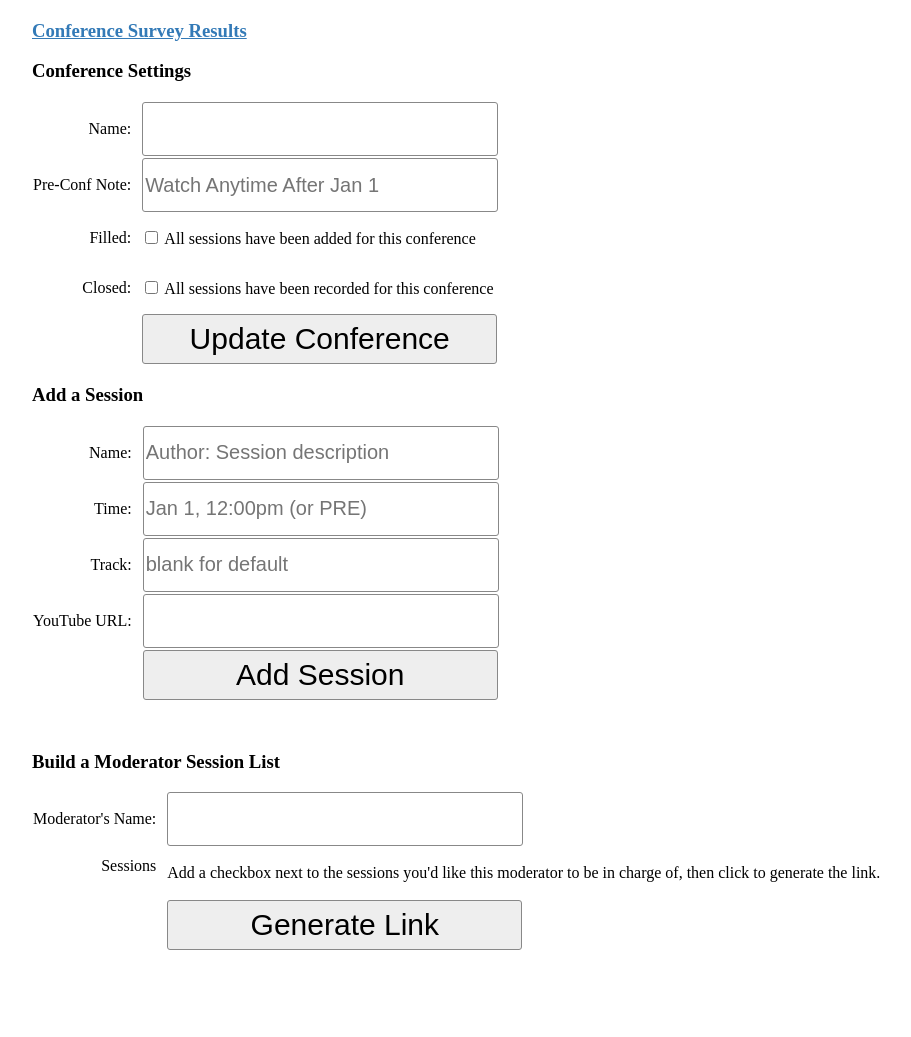
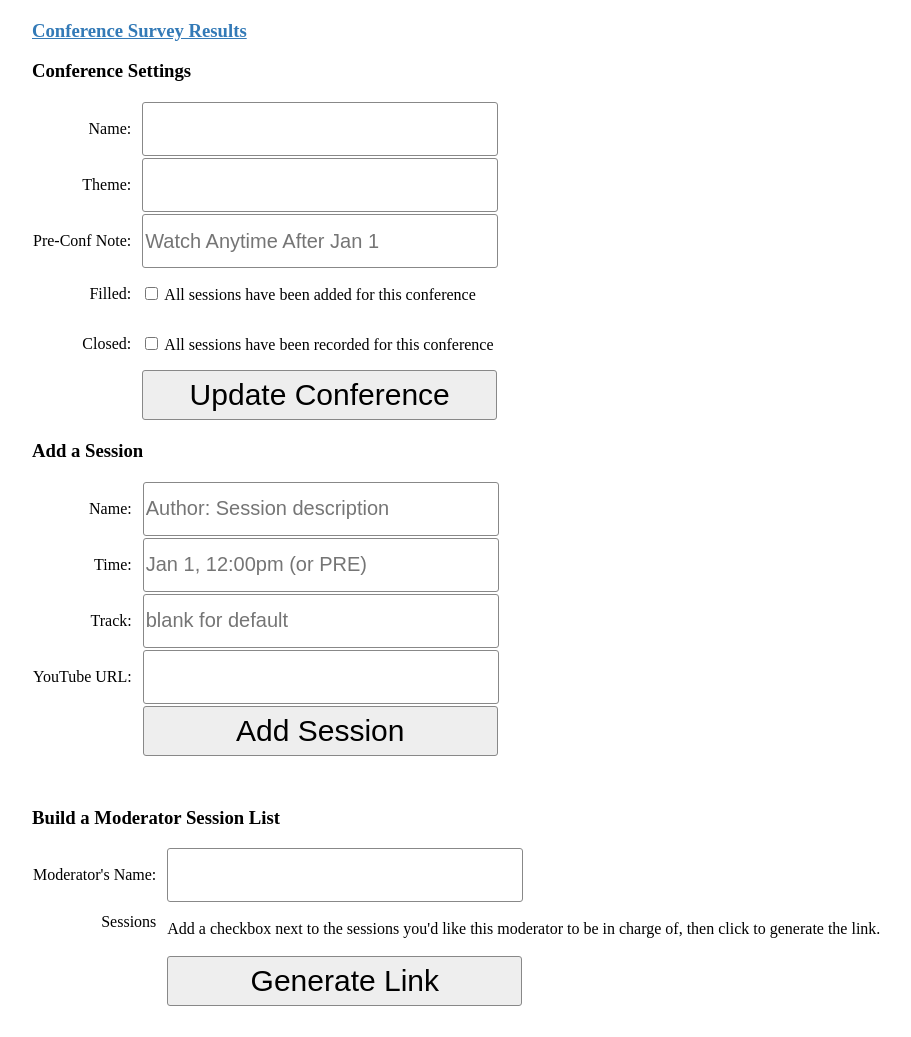
Before and after one commit to aac-in-the-cloud/conference-tracker, a Rails app: template app/views/conferences/show.html.erb in a window 1280 px wide. Shown: the part 170-1207 px from the top of the page, without its empty margins (183-1094 px from the left). Before the commit the page ends 1120 px from the top, so only its background shows below. Run offline with Rails 7, Linux system fonts and the light colour scheme; the template is opened without the code that fills it, so the values that code supplies are empty; style sheets or scripts are compiled from the project's sources; some libraries are stand-ins or nearby versions; grey boxes are pictures that could not be loaded.

Commit message:
conference theme setting

```diff
--- a/app/controllers/conferences_controller.rb
+++ b/app/controllers/conferences_controller.rb
@@ -15,6 +15,7 @@ class ConferencesController < ApplicationController
     data = JSON.parse(conference.data) rescue nil
     data ||= {}
     conference.name = params['name'] if !params['name'].blank?
+    data['theme'] = params['theme'] if !params['theme'].blank?
     data['pre_note'] = params['pre_note'] if !params['pre_note'].blank?
     data['closed'] = params['closed'] if params['closed'] != nil
     data['filled'] = params['filled'] if !params['filled'] != nil
@@ -37,6 +38,7 @@ class ConferencesController < ApplicationController
       conference_json ||= {}
       @conferences[conf.code] = {
         :name => conf.name,
+        :theme => conference_json['theme'],
         :pre_note => conference_json['pre_note'],
         :code => conf.code,
         :closed => !!conference_json['closed'],
--- a/app/views/conferences/show.html.erb
+++ b/app/views/conferences/show.html.erb
@@ -7,6 +7,12 @@ h1 {
   text-align: center;
   margin-bottom: 5px;
   font-family: Arial;
+}
+h2 {
+  text-align: center;
+  margin-bottom: 5px;
+  font-family: Arial;
+  color: #888;
 }
 table#conference {
   border-collapse: collapse;
@@ -169,6 +175,9 @@ form.search button {
 </style>
 <div id='content'>
   <h1><%= @conference[:name] %></h1>
+  <% if @conference[:theme] %>
+    <h2><%= @conference[:theme] %></h2>
+  <% end %>
   <div style='text-align: center; color: #888;'>
     <b>Looking for CEUs?</b> When you watch the sessions in our conference
     player you'll see a link at the end to fill out participation surveys
@@ -255,6 +264,9 @@ form.search button {
         <tr>
           <td><label for="conference_name">Name:</label></td>
           <td><input type="text" id="conference_name" value="<%= @conference[:name] %>" /></td>
+        </tr><tr>
+          <td><label for="conference_theme">Theme:</label></td>
+          <td><input type="text" id="conference_theme" value="<%= @conference[:theme] %>" /></td>
         </tr><tr>
           <td><label for="conference_pre_note">Pre-Conf Note:</label></td>
           <td><input type="text" id="conference_pre_note" value="<%= @conference[:pre_note] %>" placeholder="Watch Anytime After Jan 1" /></td>
@@ -403,6 +415,7 @@ if (document.getElementById('update_conference')) {
     var opts = {
       code: "<%= @conference[:code] %>",
       name: document.getElementById('conference_name').value,
+      theme: document.getElementById('conference_theme').value,
       pre_note: document.getElementById('conference_pre_note').value,
       closed: document.getElementById('conference_closed').checked,
       filled: document.getElementById('conference_filled').checked,
--- a/app/views/layouts/application.html.erb
+++ b/app/views/layouts/application.html.erb
@@ -29,7 +29,7 @@
       <meta property="og:url" content="<%= @meta_record.link %>" />
       <meta property="og:image" content="<%= @meta_record.large_image || @meta_record.image %>" />
       <meta property="og:description" content="<%= @meta_record.summary %>" />
-      <meta property="og:site_name" content="Conference Tools" />
+      <meta property="og:site_name" content="AAC in the Cloud" />
       <meta property="article:published_time" content="<%= @meta_record.created %>" />
       <meta property="article:modified_time" content="<%= @meta_record.updated %>" />
       <!-- TODO
```
